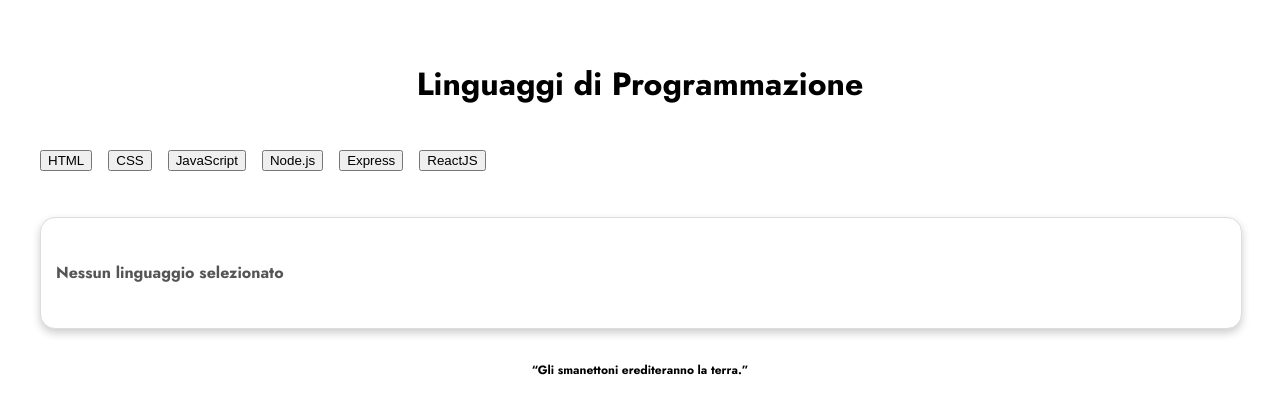
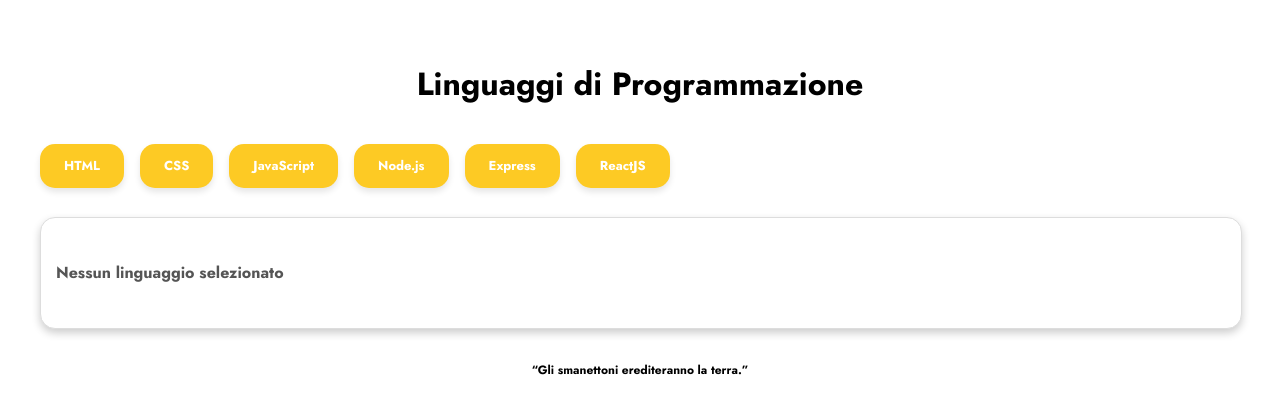
Before and after one commit to Arela-Cristina/react-use-state, a React (Vite) app: page / in a window 1280 px wide. Shown: the top 414 px of the page. Built offline with nearby package versions, Linux system fonts and the light colour scheme; a web font is replaced by a local one.

Commit message:
feat: Implements hook to change the style of a button when selected

```diff
--- a/src/components/body-layout/Body.jsx
+++ b/src/components/body-layout/Body.jsx
@@ -18,7 +18,11 @@
     <>
       <section className={style.card}>
         <div className={style.cardButton}>
-          <Button titles={languages} onClick={handleButtonClick} />
+          <Button
+          titles={languages}
+          selectedDescription={selectedDescription}
+          onClick={handleButtonClick}
+          />
         </div>
         <div className={style.width}>
           <Card description={selectedDescription} />
--- a/src/components/body-layout/ui/button/Button.jsx
+++ b/src/components/body-layout/ui/button/Button.jsx
@@ -1,11 +1,19 @@
 import style from "./Button.module.css";
 
-export default function Button({ titles = [], onClick }) {
+export default function Button({ titles = [], onClick, selectedDescription }) {
+
+
   return (
     <>
       {titles.map((el) => (
-        <button key={el.id} onClick={() => onClick(el.description)}> {el.title} </button>
+        <button
+        key={el.id}
+        onClick={() => onClick(el.description)}
+        className={el.description === selectedDescription ? style.selectedButton : style.kawaiButton}
+        > {el.title} </button>
+
       ))}
+
     </>
   );
 }
```
